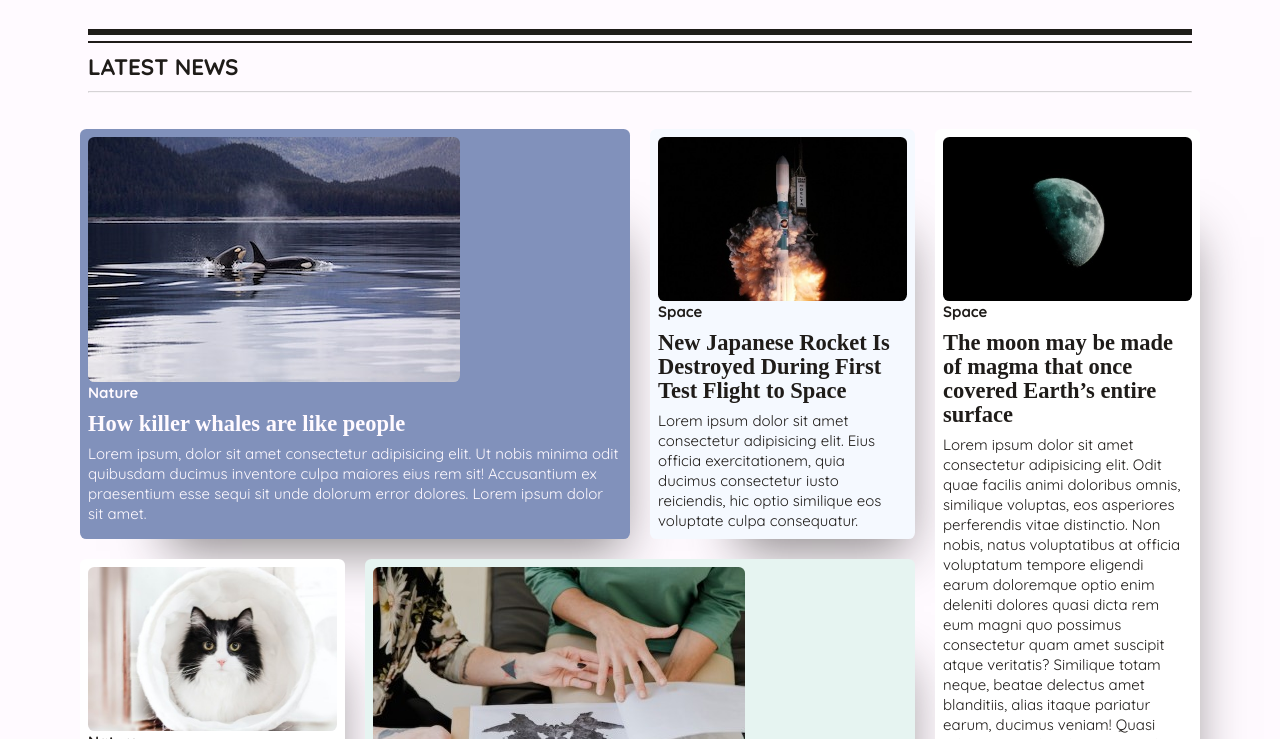
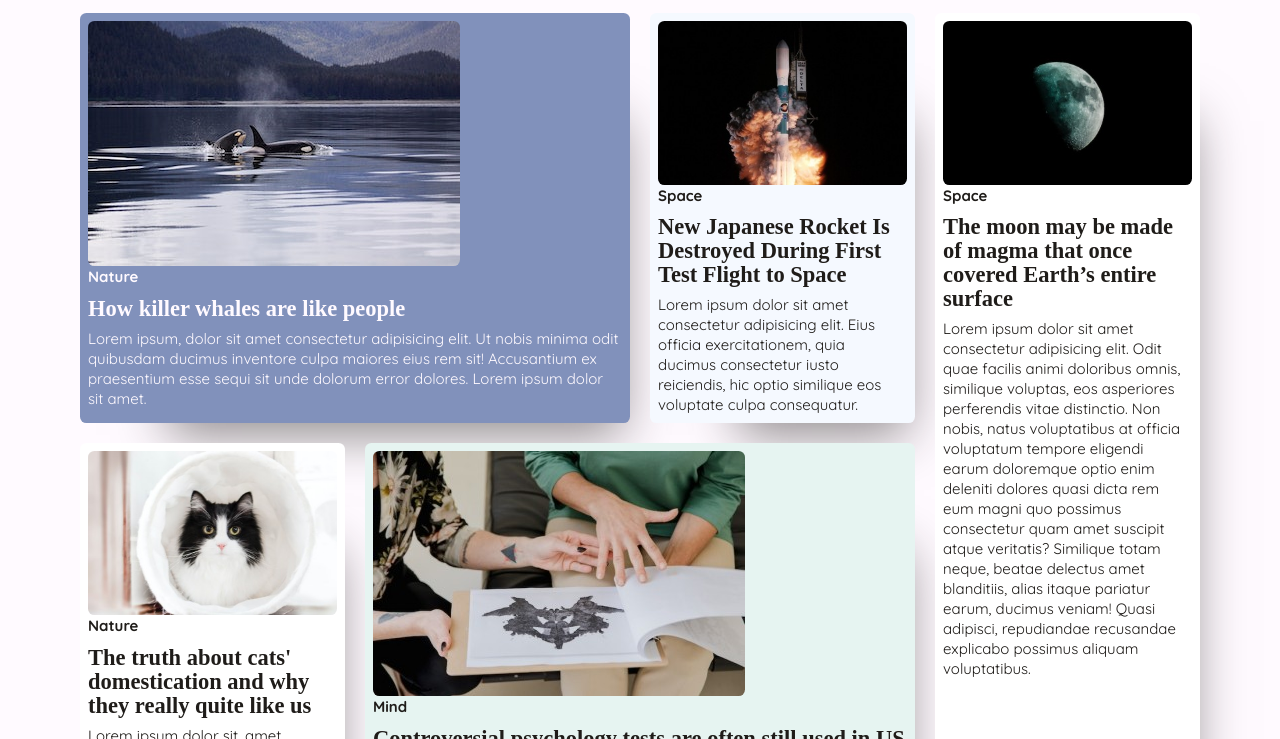
Before and after one commit to chmura303/science-news, a plain HTML site: page index.html in a window 1280 px wide. Shown: the part 61-800 px from the top of the page. Drawn offline with Linux system fonts and the light colour scheme; a web font is replaced by a local one.

Commit message:
main hr removed

```diff
--- a/contact-us.css
+++ b/contact-us.css
@@ -447,7 +447,7 @@ label:where(:not(:first-of-type)) {
     background-image: url('./images/small-bacteria.png');
     background-repeat: no-repeat;
     background-size: 80%;
-    background-position: 95% 35%;
+    background-position: 95% 26%;
   }
 
   .logo-title {
--- a/index.css
+++ b/index.css
@@ -313,7 +313,6 @@ select {
   gap: 1.25rem;
   grid-auto-columns: 1fr;
   grid-template-areas:
-    'zero'
     'one'
     'two'
     'three'
@@ -322,10 +321,6 @@ select {
 
   width: min(95%, 70rem);
   margin-inline: auto;
-}
-
-.zero {
-  grid-area: zero;
 }
 
 .one {
@@ -356,7 +351,7 @@ select {
   transition: 0.3s ease-in-out;
 }
 
-.article:not(:first-child):hover {
+.article:hover {
   -webkit-transform: scale(1.01);
   transform: scale(1.01);
 }
@@ -525,7 +520,6 @@ select {
 
   .main-grid {
     grid-template-areas:
-      'zero zero'
       'one one'
       'two three'
       'five five'
@@ -542,7 +536,6 @@ select {
 @media screen and (min-width: 54em) {
   .main-grid {
     grid-template-areas:
-      'zero zero zero'
       'one one two'
       'five five five'
       'three four four';
@@ -552,7 +545,6 @@ select {
 @media screen and (min-width: 75em) {
   .main-grid {
     grid-template-areas:
-      'zero zero zero zero'
       'one one two five'
       'three four four five';
   }
--- a/index.html
+++ b/index.html
@@ -83,12 +83,6 @@
     </header>
 
     <main class="main-grid">
-      <article class="zero uppercase article fw-700 text-dark-800">
-        <hr class="hr-double-02" />
-        <h1>Latest News</h1>
-        <hr class="hr-single-01" />
-      </article>
-
       <article class="one article bg-primary-500 text-light-200">
         <a href="./nature-article-killer-whale.html">
           <div>
```
